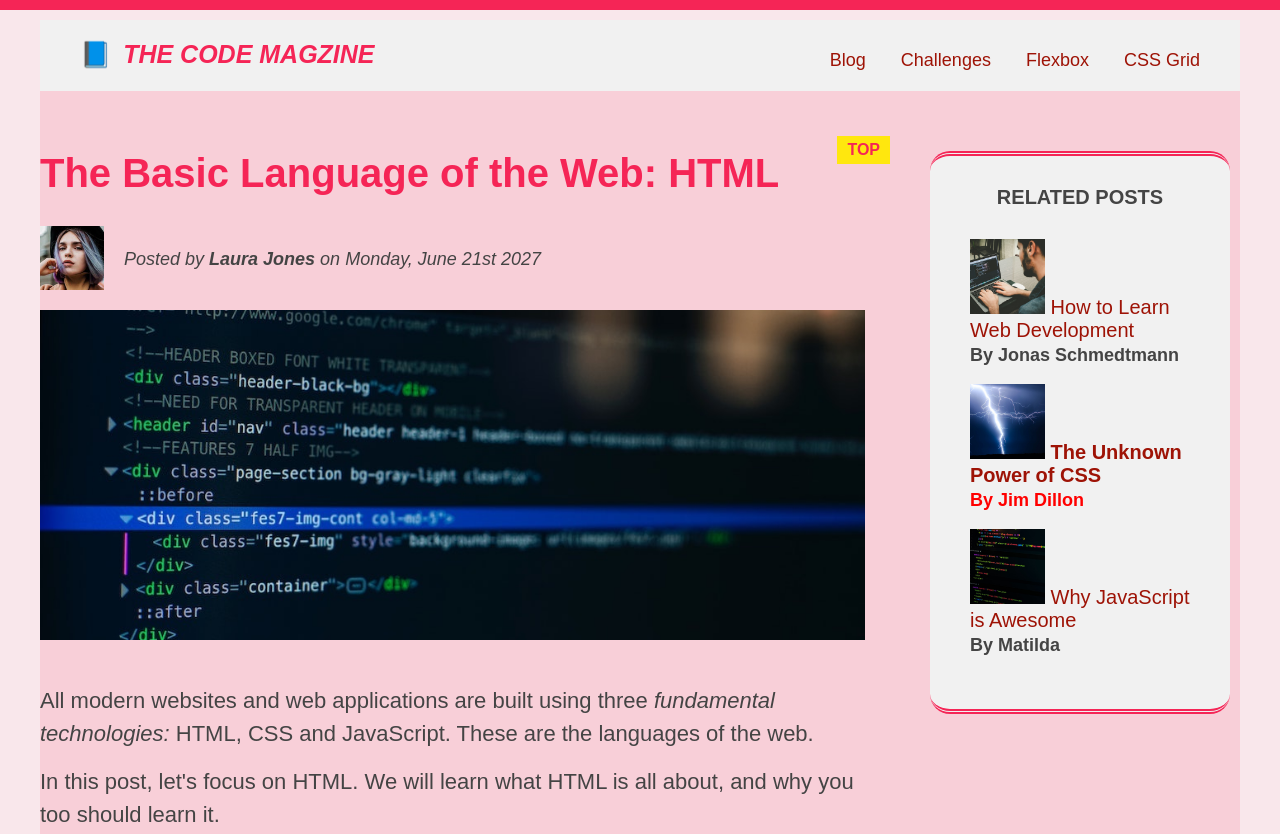
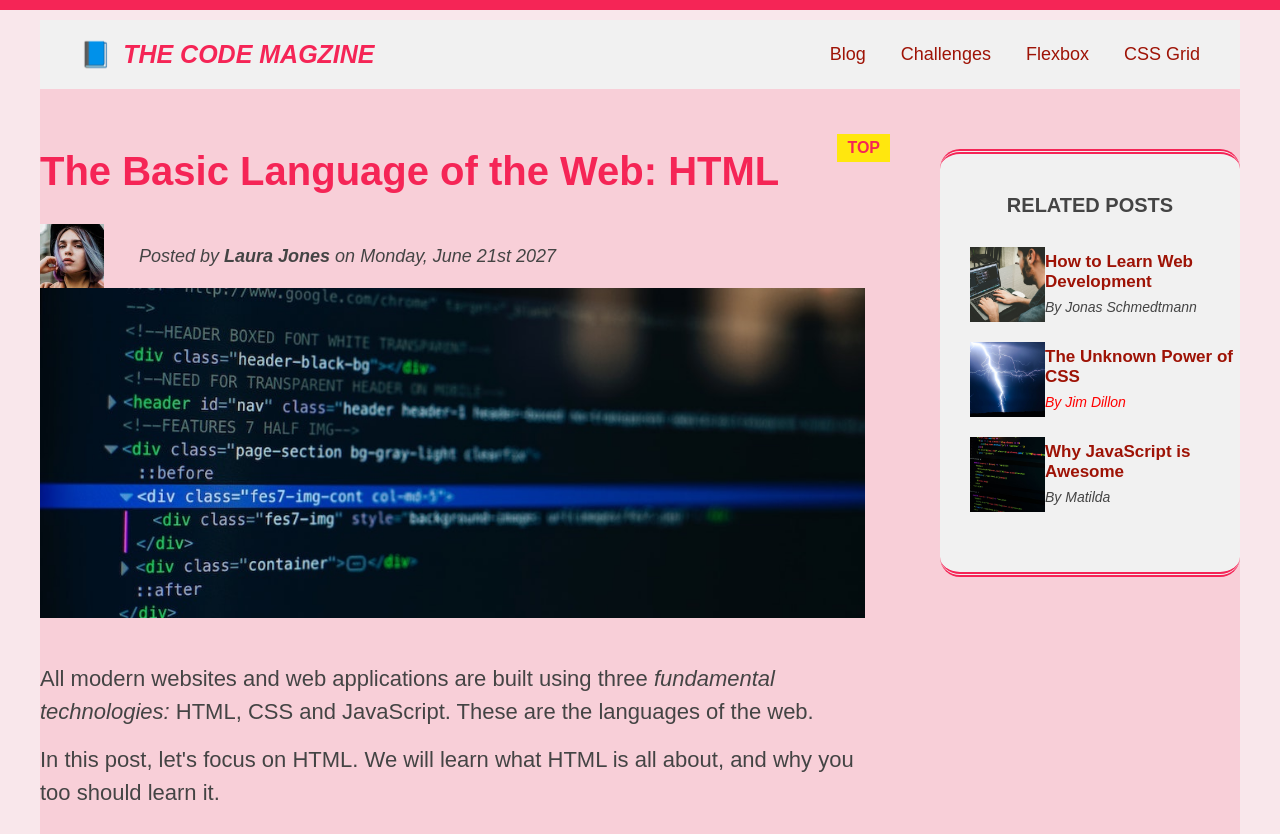
Before and after one commit to AbhishekSingh0901/LearnigHtmlAndCSS, a plain HTML site: page 01-HtmlFundamentals/index.html in a window 1280 px wide. Shown: the top 834 px of the page. Drawn offline with Linux system fonts and the light colour scheme.

Commit message:
learning flexbox

```diff
--- a/01-HtmlFundamentals/index.html
+++ b/01-HtmlFundamentals/index.html
@@ -13,16 +13,18 @@
         <nav>
           <a href="blog.html">Blog</a>
           <a href="#">Challenges</a>
-          <a href="#">Flexbox</a>
-          <a href="#">CSS Grid</a>
+          <a href="/02-CSSFundamentals/flexbox.html">Flexbox</a>
+          <a href="/02-CSSFundamentals/css-grid.html">CSS Grid</a>
         </nav>
 
         <!-- <div class = "clear"></div> -->
       </header>
-
+      <div class="container-content" >
       <article>
         <header class="post-header">
           <h2>The Basic Language of the Web: HTML</h2>
+
+          <div class ="author-box">
 
             <img
             src="img/laura-jones.jpg"
@@ -33,6 +35,7 @@
 
             <p id = "author" class="author">Posted by <strong>Laura Jones</strong> on Monday, June 21st 2027</p>
 
+          </div>
             <img class="post-img"
             src = "img/post-img.jpg"
             alt="Oops Image not found!!"
@@ -102,35 +105,42 @@
       <aside>
         <h4>Related posts</h4>
         <ul class="related">
-          <li>
+          <li class="related-post">
             <img src="img/related-1.jpg"
                 alt="Oops image not found!!"
                 width="75"
                 height="75"
             />
-            <a href="#">How to Learn Web Development</a>
+            <div>
+              <a href="#" class="related-link">How to Learn Web Development</a>
               <p class="related-author">By Jonas Schmedtmann</p>
+            </div>
           </li>
-          <li>
+          <li class="related-post"</li>
             <img src="img/related-2.jpg"
                 alt="Oops image not found!!"
                 width="75"
                 height="75"
             />
-            <a href="#">The Unknown Power of CSS</a>
+            <div>
+              <a href="#" class="related-link">The Unknown Power of CSS</a>
               <p class="related-author">By Jim Dillon</p>
+            </div>
           </li>
-          <li>
+          <li class="related-post">
             <img src="img/related-3.jpg"
                 alt="Oops image not found!!"
                 width="75"
                 height="75"
             />
-            <a href="#">Why JavaScript is Awesome</a>
+            <div>
+              <a href="#" class="related-link">Why JavaScript is Awesome</a>
               <p class="related-author">By Matilda</p>
+            </div>
             </li>
         </ul>
       </aside>
+    </div>
       <footer>
         <p id="copyright" class="copyright text">
         Copyright &copy; 2027 by the Code Magazine
--- a/02-CSSFundamentals/style.css
+++ b/02-CSSFundamentals/style.css
@@ -144,7 +144,7 @@ li:last-child {
 
 .related {
   list-style: none;
-  margin-left: 0;
+  margin-left: 30px;
 }
 
 /* .first-li {
@@ -184,7 +184,7 @@ nav a:link {
   display: block; */
   display: inline-block;
   margin-right: 30px;
-  margin-top: 10px;
+  /* margin-top: 10px; */
 }
 
 nav a:link:last-child {
@@ -274,7 +274,7 @@ footer p {
 
 /* Layouts: FLOAT layout */
 
-.author-img {
+/* .author-img {
   float: left;
   margin-bottom: 20px;
 }
@@ -311,4 +311,59 @@ aside {
 }
 footer {
   clear: both;
+} */
+
+/* Flexbox */
+
+.main-header {
+  display: flex;
+  align-items: center;
+  justify-content: space-between;
 }
+
+.author-box {
+  display: flex;
+  align-items: center;
+  gap: 20px;
+}
+
+.author {
+  margin-bottom: 0;
+  margin-left: 15px;
+}
+
+.related-post {
+  display: flex;
+  align-items: center;
+  margin-bottom: 20px;
+}
+
+.related-author {
+  margin-bottom: 0;
+  font-size: 14px;
+  font-weight: normal;
+  font-style: italic;
+}
+
+.related-link:link {
+  font-size: 17px;
+  font-weight: bold;
+  font-style: normal;
+  display: block;
+  margin-bottom: 5px;
+}
+
+.container-content {
+  display: flex;
+  gap: 75px;
+  margin-bottom: 60px;
+  align-items: flex-start;
+}
+aside {
+  flex: 1;
+}
+
+article {
+  flex: 0 0 825px;
+  margin-bottom: 0px;
+}
```
Also changed, not shown: 02-CSSFundamentals/css-grid.html (added, +80 -0 lines), 02-CSSFundamentals/flexbox.html (added, +66 -0 lines). Lines whose indentation alone changed are shown as unchanged.
